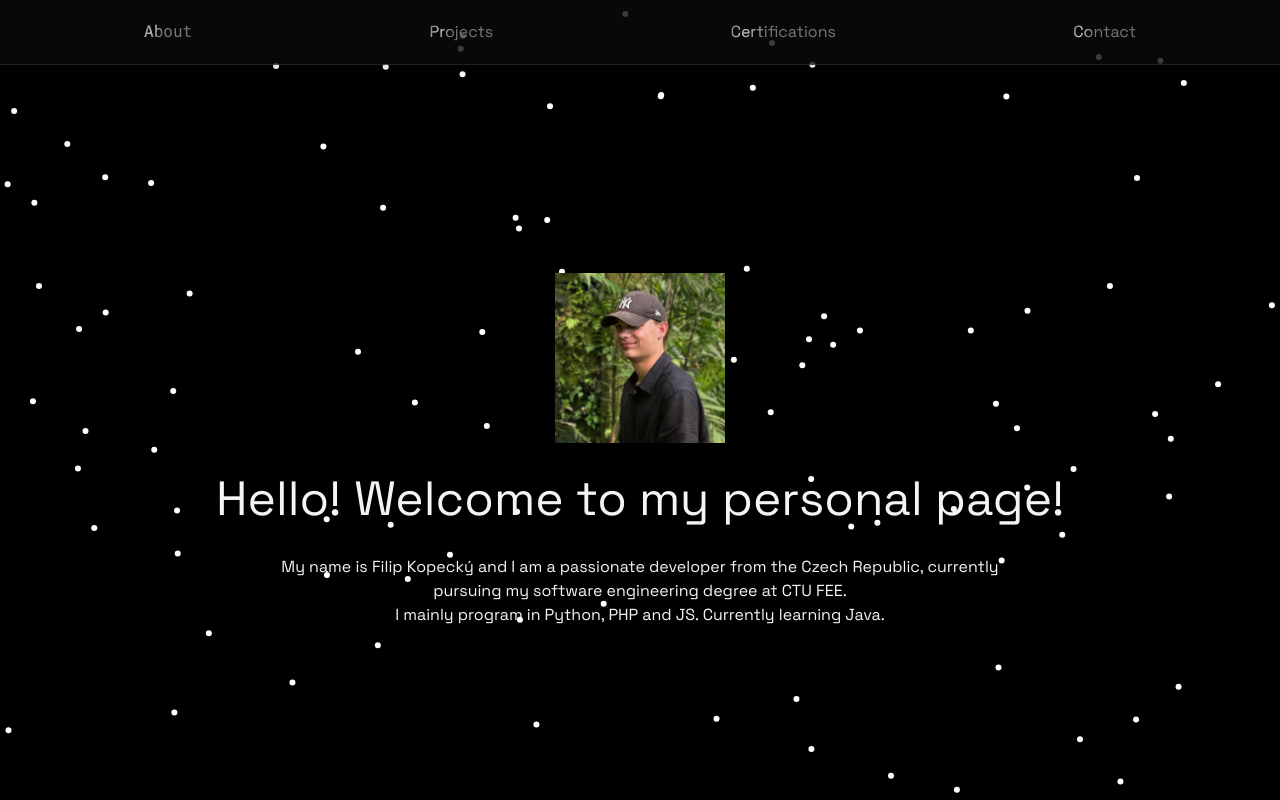
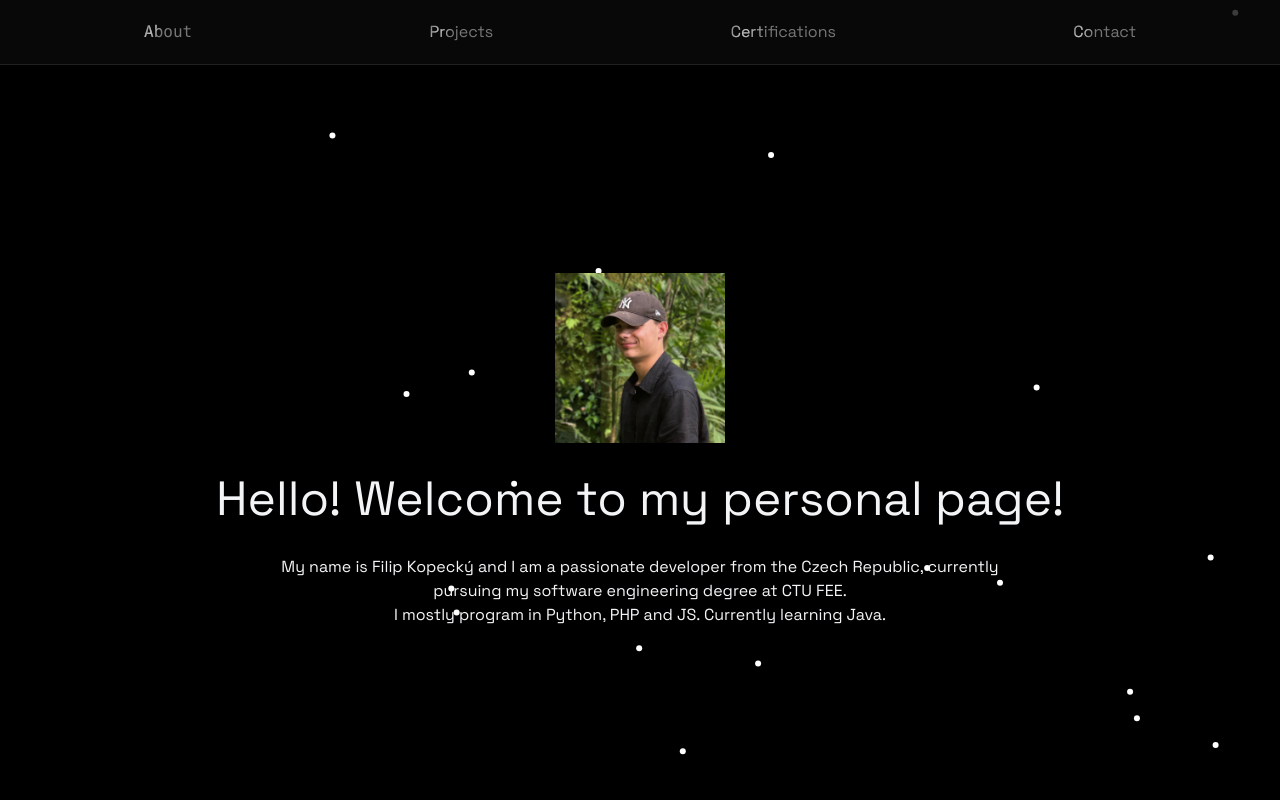
Before and after one commit to alfacentaur1/portfolio-filip, a React (Vite) app: page / in a window 1280 px wide. Shown: the top 800 px of the page. Built offline with nearby package versions, Linux system fonts and the light colour scheme; a web font is replaced by a local one.

Commit message:
added z-indexed

```diff
--- a/src/components/About.jsx
+++ b/src/components/About.jsx
@@ -7,21 +7,21 @@ export const About = () => {
         <section id="about" className="relative overflow-hidden min-h-screen flex justify-center items-center pt-25 z-20">
             {/* <div className="custom-scroll"></div> */}
             <ParticlesBG />
-            <div className="flex justify-center flex-col items-center">
-                <img src={pfp} alt="pfp pic" width="20%" className="mb-8" />
+            <div className="flex justify-center flex-col items-center z-50">
+                <img src={pfp} alt="pfp pic" width="20%" className="mb-8 z-50" />
                 <BlurText
                     text="Hello! Welcome to my personal page!"
                     delay={150}
                     animateBy="words"
                     direction="top"
-                    className="text-5xl mb-8 rounded-md shadow-sm flex items-center justify-center flex-wrap"
+                    className="text-5xl mb-8 rounded-md shadow-sm flex items-center justify-center flex-wrap z-50"
                 />
-                <div className="flex flex-col items-center justify-center flex-wrap">
-                    <h1 className="text-center break-words max-w-3xl flex flex-wrap items-center">
+                <div className="flex flex-col items-center justify-center flex-wrap z-50">
+                    <h1 className="text-center break-words max-w-3xl flex flex-wrap items-center z-50">
                         My name is Filip Kopecký and I am a passionate developer from the Czech Republic, currently pursuing my software engineering degree at CTU FEE.
                     </h1>
-                    <h1 className="text-center break-words max-w-3xl flex flex-wrap items-center">
-                        I mainly program in Python, PHP and JS. Currently learning Java.
+                    <h1 className="text-center break-words max-w-3xl flex flex-wrap items-center z-50">
+                        I mostly program in Python, PHP and JS. Currently learning Java.
                     </h1>
                 </div>
             </div>
--- a/src/components/Particles.jsx
+++ b/src/components/Particles.jsx
@@ -14,7 +14,7 @@ const ParticlesBG = () => {
                 init={particlesInit}
                 options={{
                     particles: {
-                        number: { value: 100 },
+                        number: { value: 20 },
                         move: { enable: true, speed: 2 },
                         shape: { type: "circle" },
                         size: { value: 3 },
```
